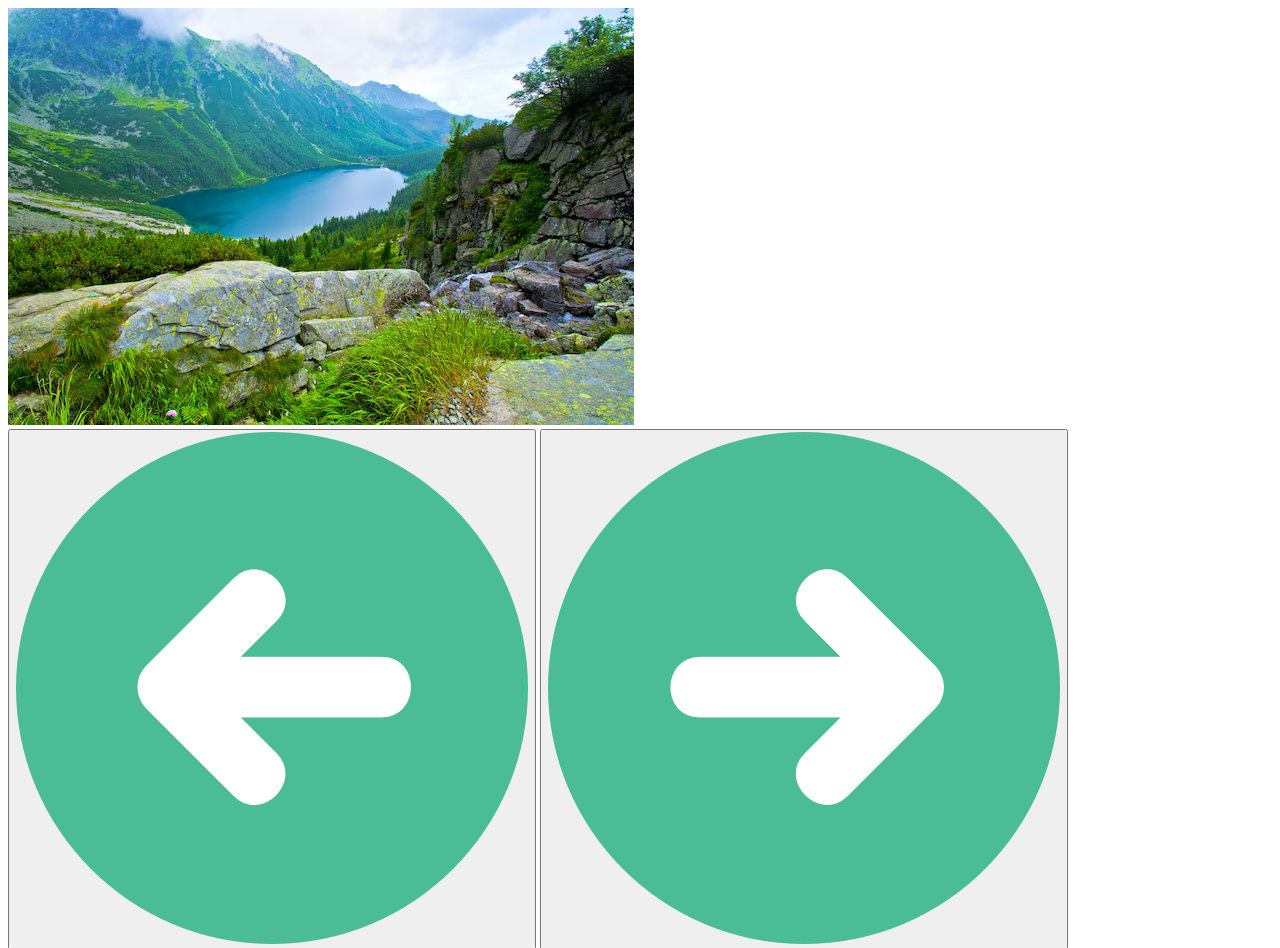
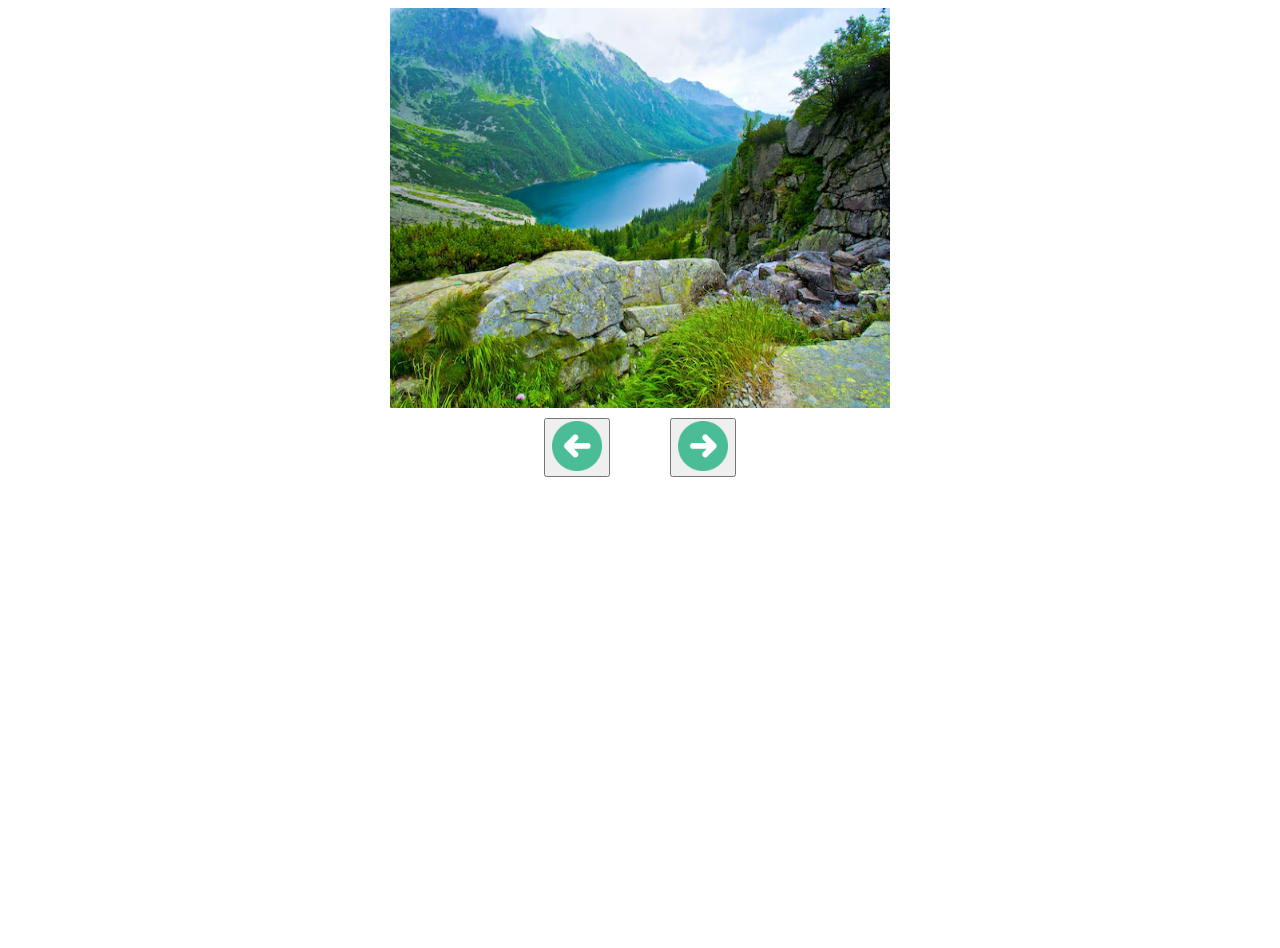
Before and after one commit to Sejall-pawar/Image-Slider, a plain HTML site: page index.html in a window 1280 px wide. Shown: the top 948 px of the page. After the commit the page ends 800 px from the top, so only its background shows below. Drawn offline with Linux system fonts and the light colour scheme.

Commit message:
added styling for the page

```diff
--- a/index.html
+++ b/index.html
@@ -5,21 +5,20 @@
     <meta charset="UTF-8">
     <meta name="viewport" content="width=device-width, initial-scale=1.0">
     <title>Document</title>
+    <link rel="stylesheet" href="style.css">
 </head>
 
 <body>
-    <div>
         <img src="img/1.avif" alt="nature" class="img">
 
         <div class="btn-container">
             <button type="button" class="btn">
-                <img src="img/previous.png" alt="previous">
+                <img src="img/previous.png" alt="previous" class="img-btn">
             </button>
             <button type="button" class="btn">
-                <img src="img/next.png" alt="next">
+                <img src="img/next.png" alt="next" class="img-btn">
             </button>
         </div>
-    </div>
 </body>
 
 </html>
--- /dev/null
+++ b/style.css
@@ -0,0 +1,21 @@
+
+.img{
+    height: 400px;
+    width: 500px;
+    display: block;
+    margin-left: auto;
+    margin-right: auto;
+}
+
+.img-btn{
+    height: 50px;
+}
+
+.btn-container{
+    display: flex;
+    justify-content: center;
+}
+
+.btn{
+    margin: 10px 30px;
+}
```
